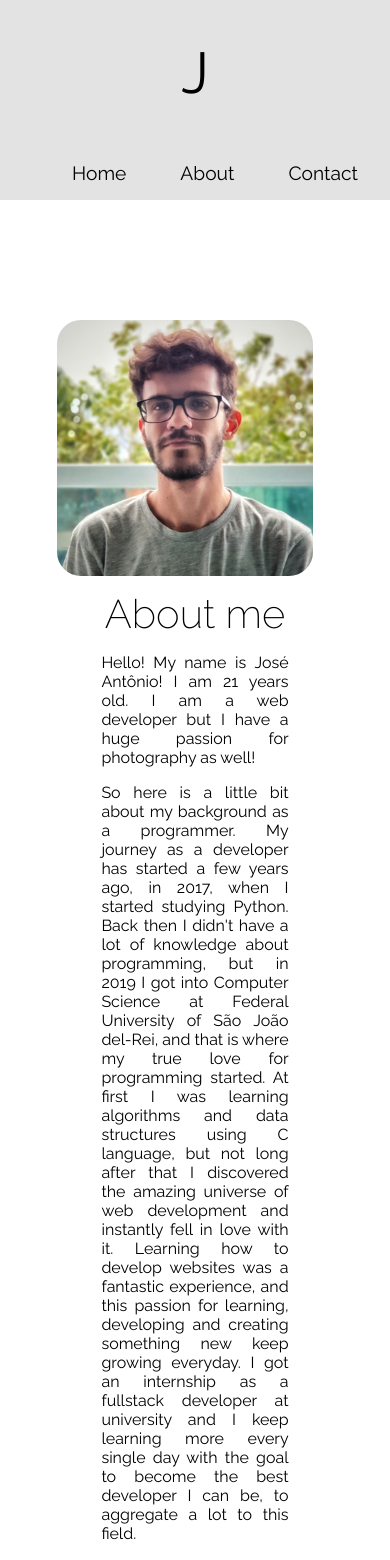
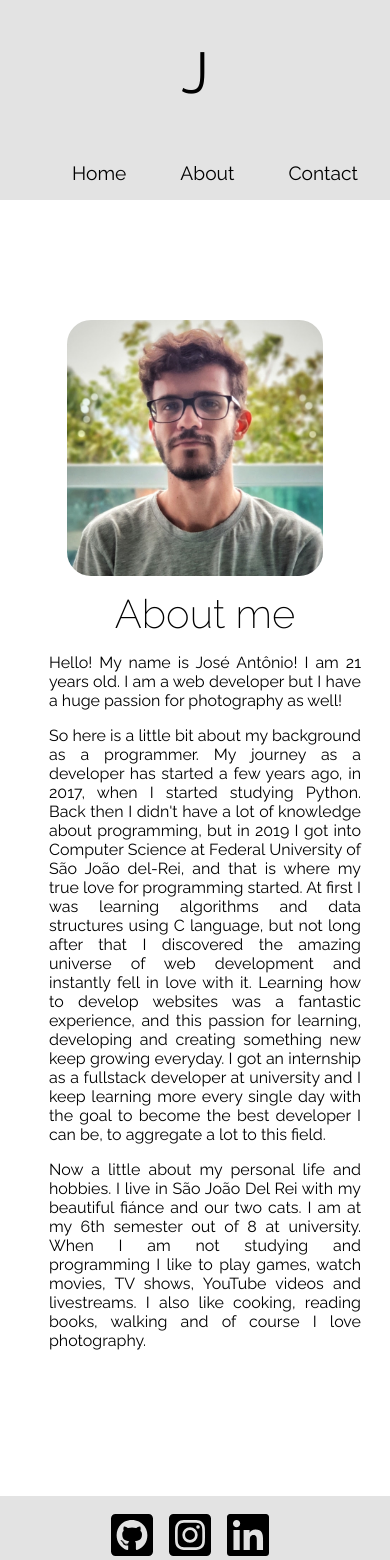
Before and after one commit to JoseAntonio5/photography-gallery-app, a React (Create React App) app: page /about in a window 390 px wide. Shown: the top 1560 px of the page. Built offline with nearby package versions, Linux system fonts and the light colour scheme.

Commit message:
about page css corrections

```diff
--- a/src/Components/About.css
+++ b/src/Components/About.css
@@ -62,6 +62,16 @@ h1 {
         align-items: center;
         justify-items: center;
     }
+
+    .About-container-img img {
+        margin: 0;
+    }
+}
+
+@media (max-width: 542px) {
+    .About-text {
+        width: 100%;
+    }
 }
 
 @media (max-width:480px) {
```
